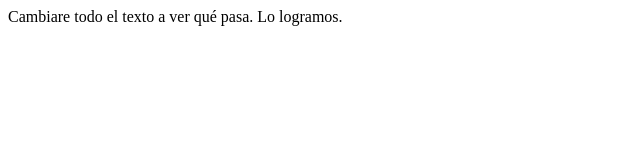
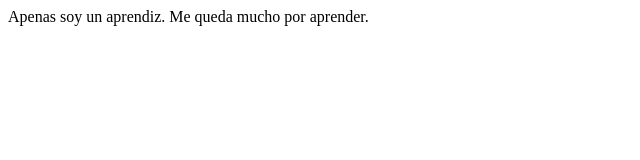
Before and after one commit to alnarva/DemoCurso, a plain HTML site: page index.html in a window 1280 px wide. Shown: the full height of the page, 0-640 px from the left. Drawn offline with Linux system fonts and the light colour scheme.

Commit message:
first commit

```diff
--- a/index.html
+++ b/index.html
@@ -8,7 +8,7 @@
 </head>
 <body>
     <article>
-        Cambiare todo el texto a ver qué pasa. Lo logramos.
+        Apenas soy un aprendiz. Me queda mucho por aprender.
 
     </article>
 </body>
```
